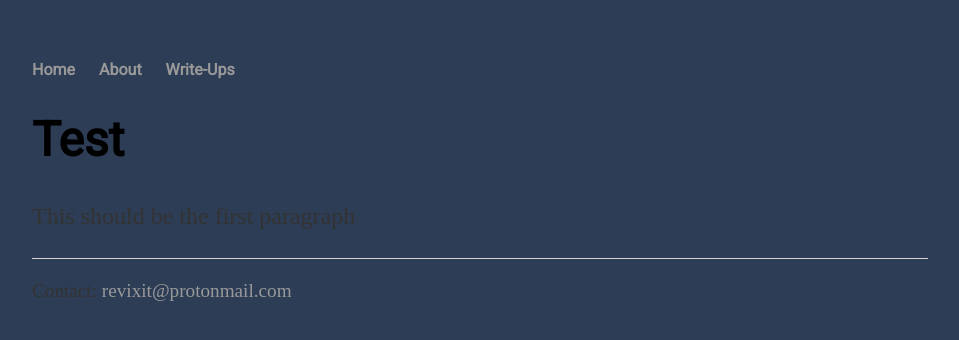
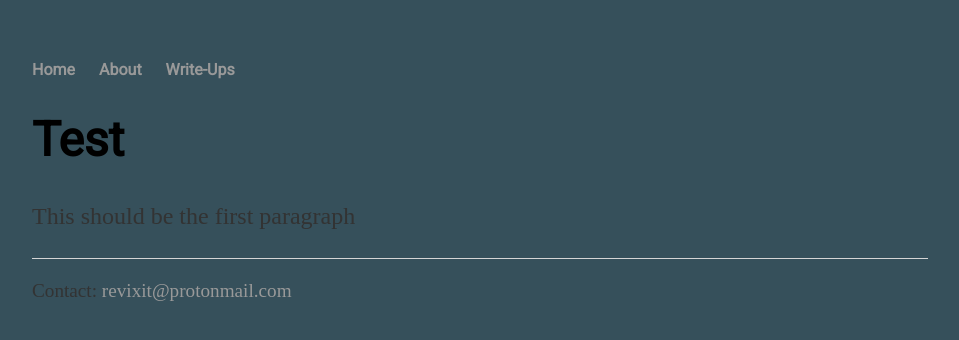
Before and after one commit to takaya1337/takaya1337.github.io, a Jekyll site: the page built from index.html, in a window 1280 px wide. Shown: the top 340 px of the page, without its empty margins (160-1119 px from the left). Built offline with Jekyll 4.4.1, drawn with Linux system fonts in a browser that asks for light colours.

Commit message:
Update main.css

```diff
--- a/css/main.css
+++ b/css/main.css
@@ -1,7 +1,7 @@
 body {
     margin: 60px auto;
     width: 70%;
-    background-color: #2d3d56;
+    background-color: #36505b;
 }
 nav ul, footer ul {
     font-family: 'Roboto', sans-serif;
```
